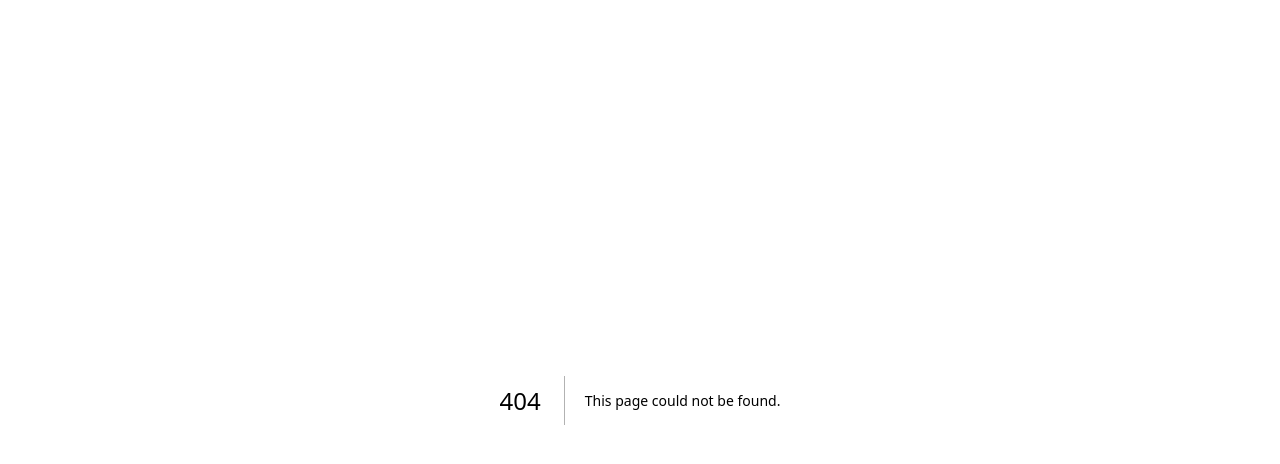
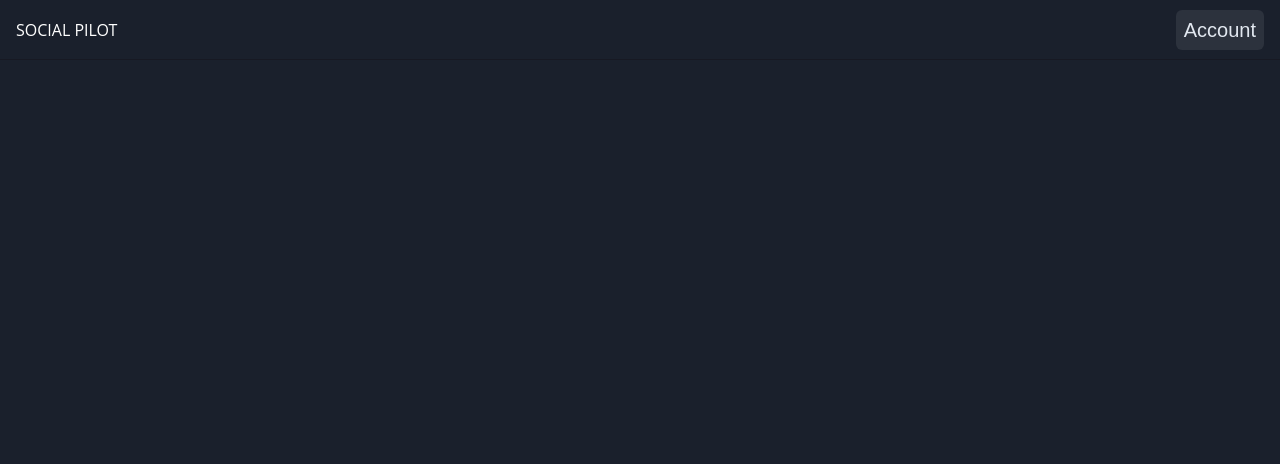
Before and after one commit to SaharshPatel24/SocialPilot, a Next.js app: page /dashboard/1 in a window 1280 px wide. Before the commit this address had no page. Shown: the top 464 px of the page. Built offline with nearby package versions, Linux system fonts and the light colour scheme.

Commit message:
added routes dashboard along with navbar

```diff
--- /dev/null
+++ b/components/navbar/index.tsx
@@ -0,0 +1,263 @@
+import {
+    Box,
+    Flex,
+    Text,
+    IconButton,
+    Button,
+    Stack,
+    Collapse,
+    Icon,
+    Link,
+    Popover,
+    PopoverTrigger,
+    PopoverContent,
+    useColorModeValue,
+    useBreakpointValue,
+    useDisclosure,
+    useColorMode,
+} from '@chakra-ui/react';
+import {
+    HamburgerIcon,
+    CloseIcon,
+    ChevronDownIcon,
+    ChevronRightIcon,
+    MoonIcon,
+    SunIcon,
+} from '@chakra-ui/icons';
+import router from 'next/router';
+
+const Navbar = () => {
+    const { colorMode, toggleColorMode } = useColorMode()
+    const bg = useColorModeValue('linear-gradient(-225deg, #CBBACC 0%, #2580B3 100%)',
+        'linear-gradient(114.9deg, rgb(34, 34, 34) 8.3%, rgb(0, 40, 60) 41.6%, rgb(0, 143, 213) 93.4%)')
+    const color = useColorModeValue('grey.400', 'whiteAlpha')
+
+    const { isOpen, onToggle } = useDisclosure();
+
+    return (
+        <Box>
+            <Flex
+                bg={useColorModeValue('white', 'gray.800')}
+                color={useColorModeValue('gray.600', 'white')}
+                minH={'60px'}
+                py={{ base: 2 }}
+                px={{ base: 4 }}
+                borderBottom={1}
+                borderStyle={'solid'}
+                borderColor={useColorModeValue('gray.200', 'gray.900')}
+                align={'center'}>
+                <Flex
+                    flex={{ base: 1, md: 'auto' }}
+                    ml={{ base: -2 }}
+                    display={{ base: 'flex', md: 'none' }}>
+                    <IconButton
+                        onClick={onToggle}
+                        icon={
+                            isOpen ? <CloseIcon w={3} h={3} /> : <HamburgerIcon w={5} h={5} />
+                        }
+                        variant={'ghost'}
+                        aria-label={'Toggle Navigation'}
+                    />
+                </Flex>
+                <Flex flex={{ base: 1 }} justify={{ base: 'center', md: 'start' }}>
+                    <Text
+                        textAlign={useBreakpointValue({ base: 'center', md: 'left' })}
+                        fontFamily={'heading'}
+                        color={useColorModeValue('gray.800', 'white')}>
+                        SOCIAL PILOT
+                    </Text>
+                </Flex>
+
+                <Stack
+                    flex={{ base: 1, md: 0 }}
+                    justify={'flex-end'}
+                    direction={'row'}
+                    spacing={6}>
+                    <Flex display={{ base: 'none', md: 'flex' }} ml={10}>
+                        <DesktopNav />
+                    </Flex>
+                </Stack>
+            </Flex>
+
+            <Collapse in={isOpen} animateOpacity>
+                <MobileNav />
+            </Collapse>
+        </Box>
+    );
+}
+
+const DesktopNav = () => {
+    const linkColor = useColorModeValue('gray.600', 'gray.200');
+    const linkHoverColor = useColorModeValue('gray.800', 'white');
+    const popoverContentBgColor = useColorModeValue('white', 'gray.800');
+
+    return (
+        <Stack direction={'row'} spacing={4}>
+            {NAV_ITEMS.map((navItem) => (
+                <Box key={navItem.label}>
+                    <Popover trigger={'hover'} placement={'bottom-start'}>
+                        <PopoverTrigger>
+                            <Button
+                                p={2}
+                                fontSize={'xl'}
+                                fontWeight={500}
+                                color={linkColor}
+                                _hover={{
+                                    textDecoration: 'none',
+                                    color: linkHoverColor,
+                                }}>
+                                {navItem.label}
+                            </Button>
+                        </PopoverTrigger>
+
+                        {navItem.children && (
+                            <PopoverContent
+                                border={0}
+                                boxShadow={'xl'}
+                                bg={popoverContentBgColor}
+                                p={4}
+                                rounded={'xl'}
+                                minW={'sm'}>
+                                <Stack>
+                                    {navItem.children.map((child) => (
+                                        <DesktopSubNav key={child.label} {...child} />
+                                    ))}
+                                </Stack>
+                            </PopoverContent>
+                        )}
+                    </Popover>
+                </Box>
+            ))}
+        </Stack>
+    );
+};
+
+const DesktopSubNav = ({ label, link }: NavItem) => {
+    const { colorMode, toggleColorMode } = useColorMode()
+    const routeToProfile = () => {
+        router.push('/')
+    }
+    const logout = () => {
+        router.push('/')
+    }
+
+    return (
+        <IconButton
+            onClick={eval(link!)}
+            role={'group'}
+            display={'block'}
+            p={2}
+            rounded={'md'}
+            _hover={{ bg: useColorModeValue('blue.50', 'gray.900') }} aria-label={''}>
+            <Stack direction={'row'} align={'center'}>
+                <Box>
+                    <Text
+                        transition={'all .3s ease'}
+                        _groupHover={{ color: 'blue.400' }}
+                        fontWeight={500}>
+                        {label}
+                    </Text>
+                </Box>
+                <Flex
+                    transition={'all .3s ease'}
+                    transform={'translateX(-10px)'}
+                    opacity={0}
+                    _groupHover={{ opacity: '100%', transform: 'translateX(0)' }}
+                    justify={'flex-end'}
+                    align={'center'}
+                    flex={1}>
+                    <Icon color={'blue.400'} w={5} h={5} as={ChevronRightIcon} />
+                </Flex>
+            </Stack>
+        </IconButton>
+    );
+};
+
+const MobileNav = () => {
+    return (
+        <Stack
+            bg={useColorModeValue('white', 'gray.800')}
+            p={4}
+            display={{ md: 'none' }}>
+            {NAV_ITEMS.map((navItem) => (
+                <MobileNavItem key={navItem.label} {...navItem} />
+            ))}
+        </Stack>
+    );
+};
+
+const MobileNavItem = ({ label, children }: NavItem) => {
+    const { isOpen, onToggle } = useDisclosure();
+
+    return (
+        <Stack spacing={4} onClick={children && onToggle}>
+            <Flex
+                py={2}
+                justify={'space-between'}
+                align={'center'}
+                _hover={{
+                    textDecoration: 'none',
+                }}>
+                <Text
+                    fontWeight={600}
+                    color={useColorModeValue('gray.600', 'gray.200')}>
+                    {label}
+                </Text>
+                {children && (
+                    <Icon
+                        as={ChevronDownIcon}
+                        transition={'all .25s ease-in-out'}
+                        transform={isOpen ? 'rotate(180deg)' : ''}
+                        w={6}
+                        h={6}
+                    />
+                )}
+            </Flex>
+
+            <Collapse in={isOpen} animateOpacity style={{ marginTop: '0!important' }}>
+                <Stack
+                    mt={2}
+                    pl={4}
+                    borderLeft={1}
+                    borderStyle={'solid'}
+                    borderColor={useColorModeValue('gray.200', 'gray.700')}
+                    align={'start'}>
+                    {children &&
+                        children.map((child) => (
+                            <Link key={child.label} py={2}>
+                                {child.label}
+                            </Link>
+                        ))}
+                </Stack>
+            </Collapse>
+        </Stack>
+    );
+};
+
+interface NavItem {
+    label: string;
+    children?: Array<NavItem>;
+    link?: string;
+}
+
+const NAV_ITEMS: Array<NavItem> = [
+    {
+        label: 'Account',
+        children: [
+            {
+                label: 'Profile',
+                link: 'routeToProfile',
+            },
+            {
+                label: 'mode',
+                link: 'toggleColorMode'
+            },
+            {
+                label: 'logout',
+                link: 'logout',
+            },
+        ],
+    },
+];
+
+export default Navbar
--- /dev/null
+++ b/pages/dashboard/[account].tsx
@@ -0,0 +1,12 @@
+import type { NextPage } from 'next'
+import Navbar from '../../components/navbar'
+import { useRouter } from 'next/router'
+
+const Dashboard: NextPage = () => {
+    const router = useRouter();
+    return (
+        <Navbar></Navbar>
+    )
+}
+
+export default Dashboard
--- a/pages/index.tsx
+++ b/pages/index.tsx
@@ -1,6 +1,6 @@
 import type { NextPage } from 'next'
 import Link from 'next/link'
-import { useRouter } from 'next/navigation';
+import { useRouter } from 'next/router';
 import Head from 'next/head'
 import styles from '../styles/Home.module.css'
 import { useColorMode } from '@chakra-ui/color-mode'
@@ -64,7 +64,7 @@
   useEffect(() => {
     web3Handler();
     if (account) {
-      router.push("/dashboard");
+      router.push(`/dashboard/${account}`);
     }
   }, [account])
 
@@ -112,7 +112,7 @@
               </Text>
               {account ?
                 <Box mt={10} textAlign="center">
-                  <Link href="/dashboard">
+                  <Link href={`/dashboard/${account}`}>
                     <Button size='lg' color={color} fontSize="2xl " fontWeight="extrabold" >Go to Dashboard</Button>
                   </Link>
                 </Box>
```
Also changed, not shown: pages/dashboard.tsx (deleted, +0 -9 lines).
